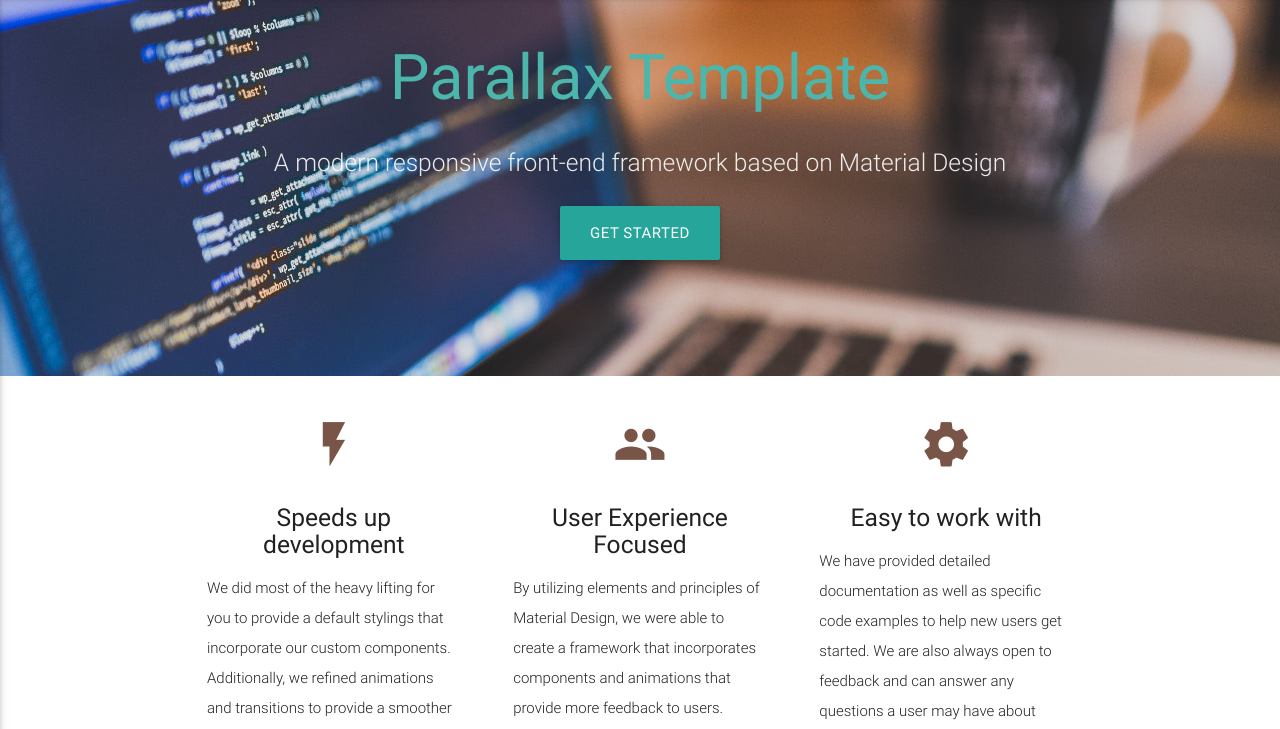
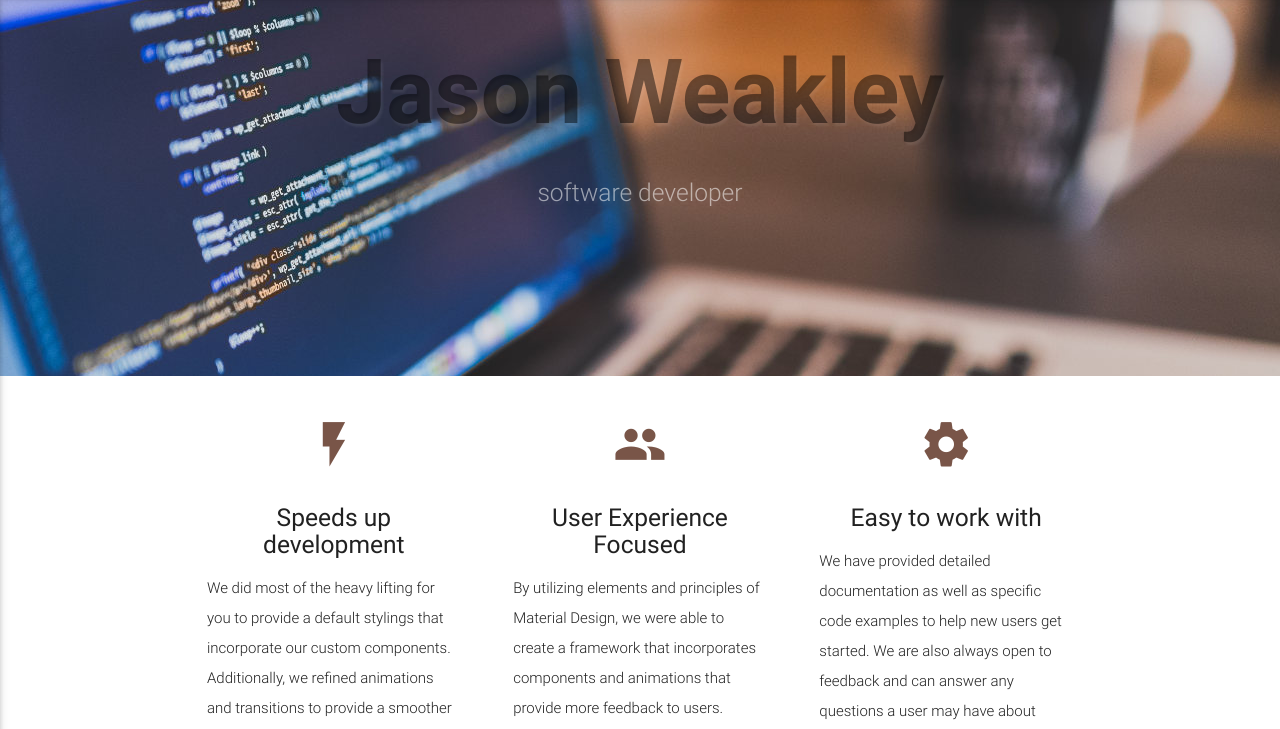
Before and after one commit to JasonWeakley/JasonWeakley, a plain HTML site: page index.html in a window 1280 px wide. Shown: the part 68-797 px from the top of the page. Drawn offline with nearby package versions, Linux system fonts and the light colour scheme.

Commit message:
changed header and tagline

```diff
--- a/css/style.css
+++ b/css/style.css
@@ -84,3 +84,16 @@ footer.page-footer {
 .techs p {
   margin-top: -8px;
 }
+
+.titlename {
+  color: rgba(0,0,0,0.6);
+  text-shadow: 2px 3px 3px rgba(255,255,255,0.1);
+  font-size: 6em;
+  font-weight: bolder;
+  opacity: 0.77;
+}
+
+.jobtitle {
+  text-shadow: 2px 3px 3px rgba(255,255,255,0.1);
+  opacity: 0.60;
+}
--- a/index.html
+++ b/index.html
@@ -35,16 +35,10 @@
   <div id="index-banner" class="parallax-container">
     <div class="section no-pad-bot">
       <div class="container">
-        <br><br>
-        <h1 class="header center teal-text text-lighten-2">Parallax Template</h1>
+        <h1 class="header center titlename">Jason Weakley</h1>
         <div class="row center">
-          <h5 class="header col s12 light">A modern responsive front-end framework based on Material Design</h5>
+          <h5 class="header col s12 light jobtitle">software developer</h5>
         </div>
-        <div class="row center">
-          <a href="http://materializecss.com/getting-started.html" id="download-button" class="btn-large waves-effect waves-light teal lighten-1">Get Started</a>
-        </div>
-        <br><br>
-
       </div>
     </div>
     <div class="parallax"><img src="img/laptopcoffee.jpg" alt="Unsplashed background img 1"></div>
```
